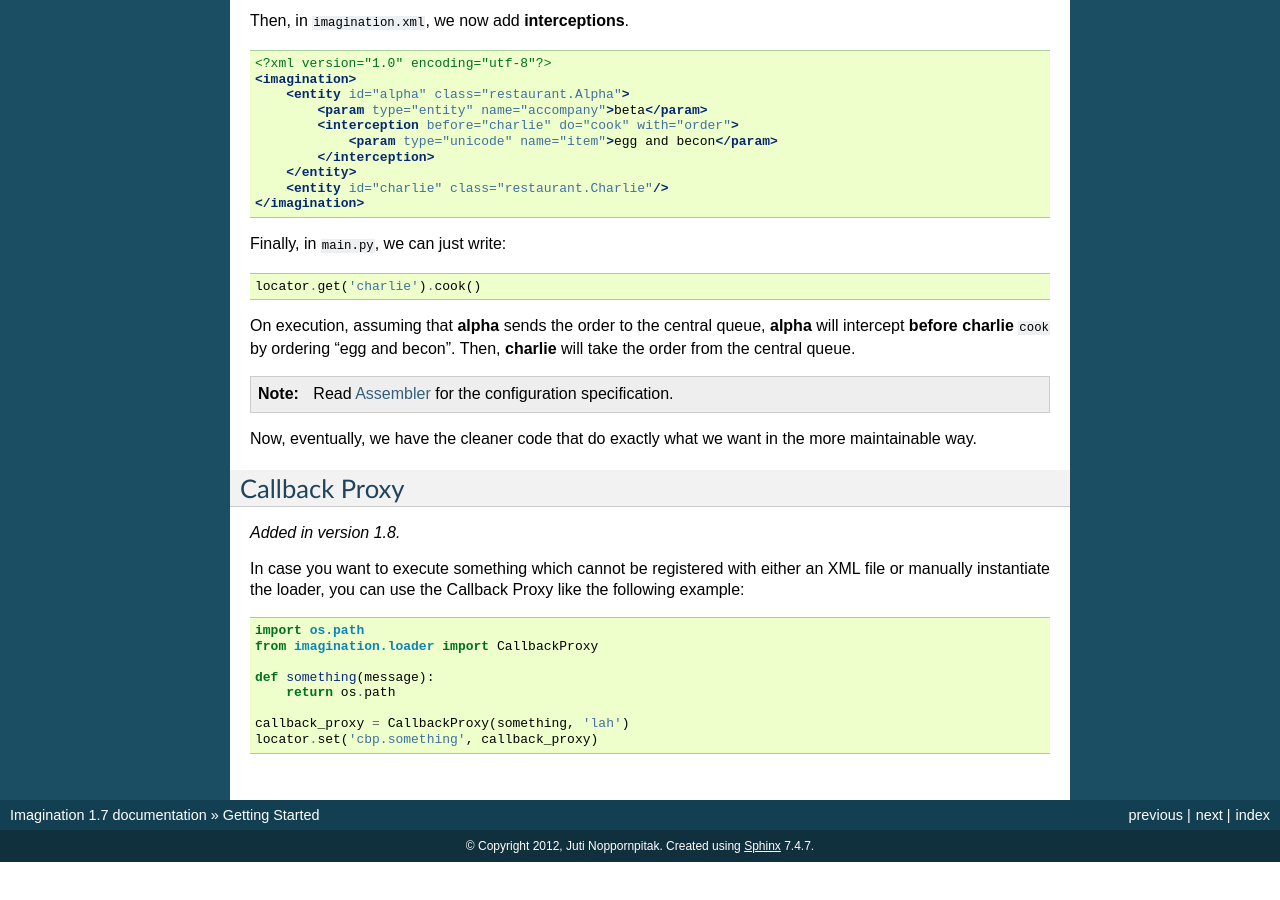
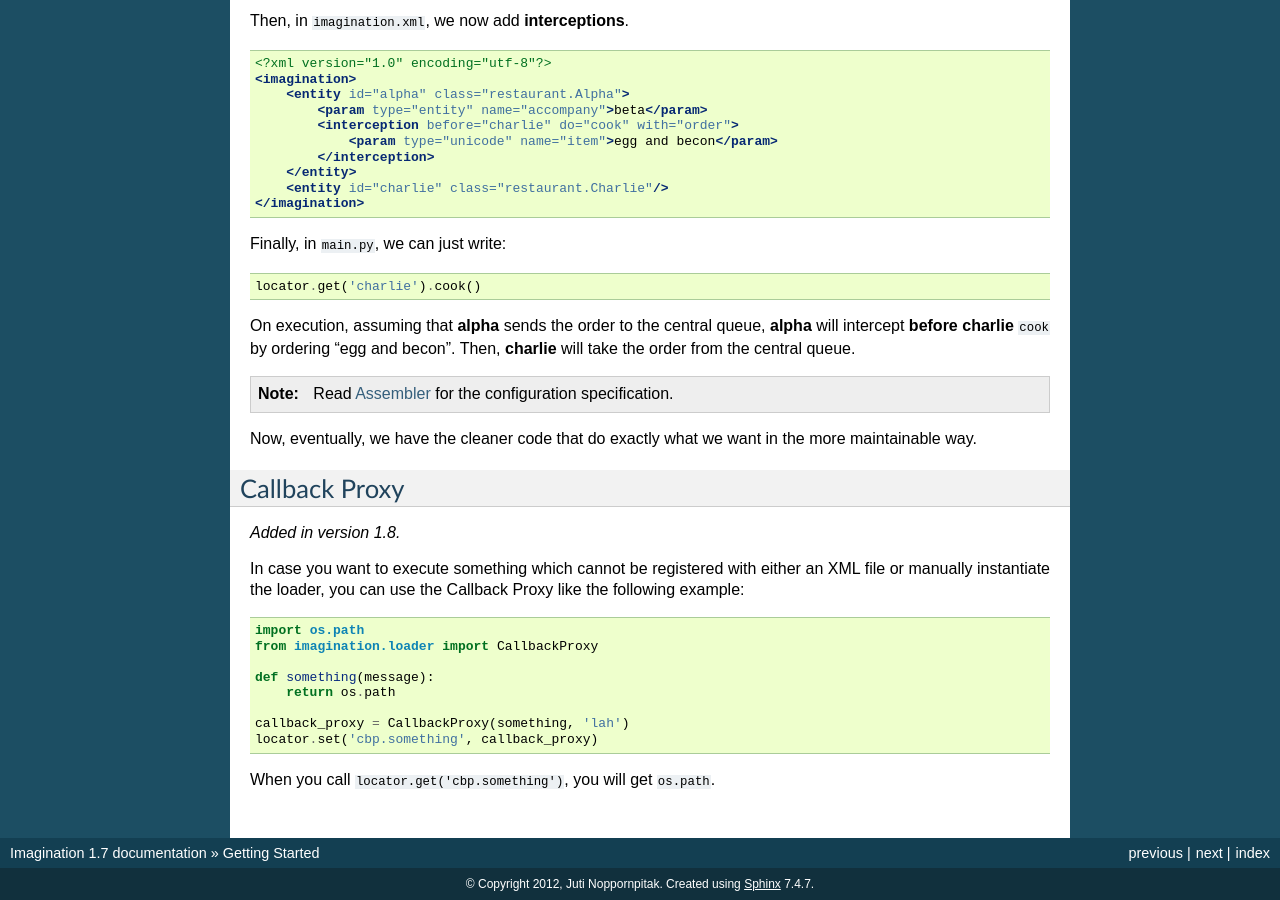
Before and after one commit to shiroyuki/Imagination, a Sphinx documentation site: the page built from docs/source/getting_started.rst, in a window 1280 px wide and 900 px high, scrolled down 1936 px. Built offline with Sphinx 7.4.7, drawn with Linux system fonts in a browser that asks for light colours; formulas are drawn with MathJax 3; before the commit the page ends 2798 px from its top, so only the background shows below that.

Commit message:
Updated the documentation

```diff
--- a/docs/source/getting_started.rst
+++ b/docs/source/getting_started.rst
@@ -157,3 +157,5 @@ the loader, you can use the Callback Proxy like the following example::
 
     callback_proxy = CallbackProxy(something, 'lah')
     locator.set('cbp.something', callback_proxy)
+
+When you call ``locator.get('cbp.something')``, you will get ``os.path``.
```
